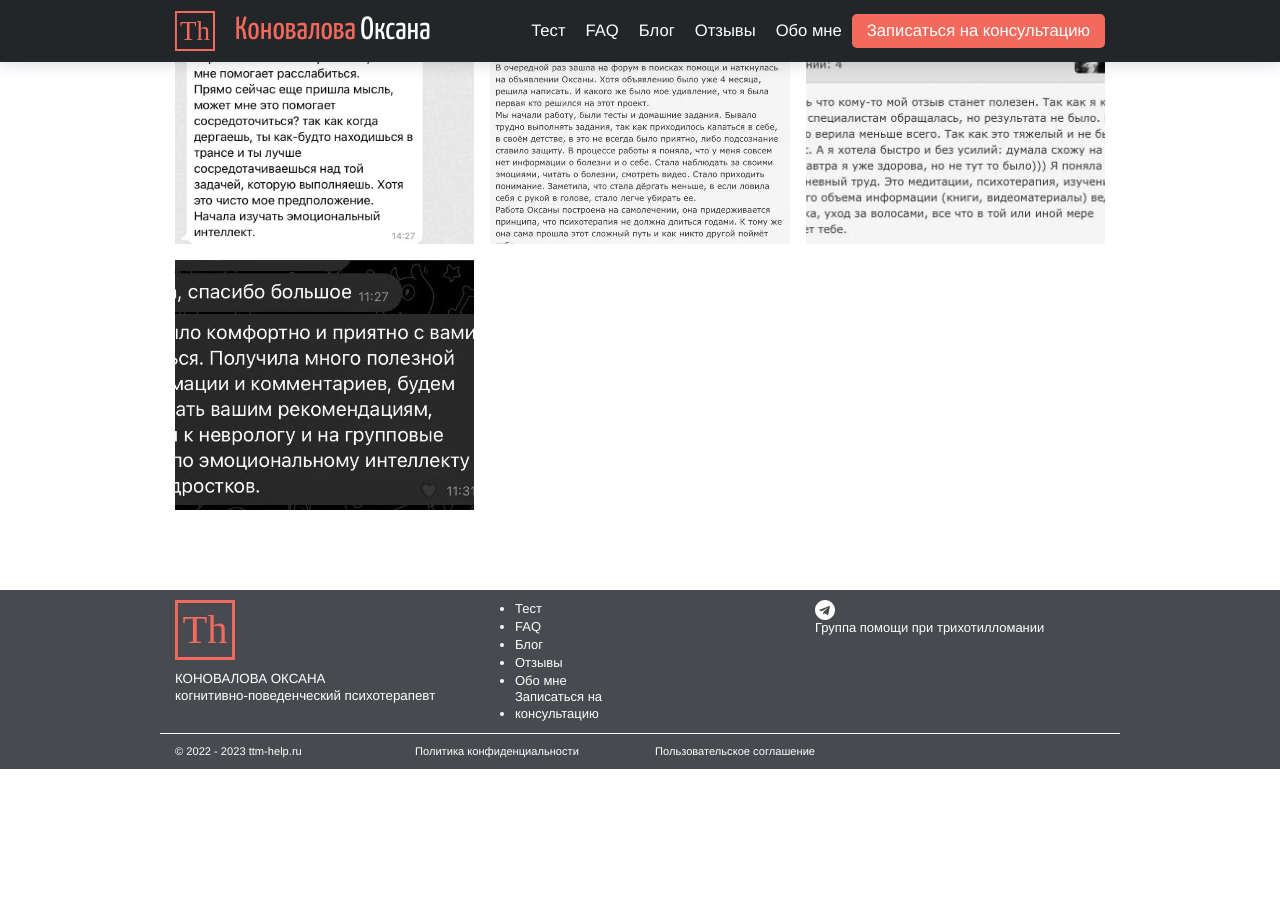
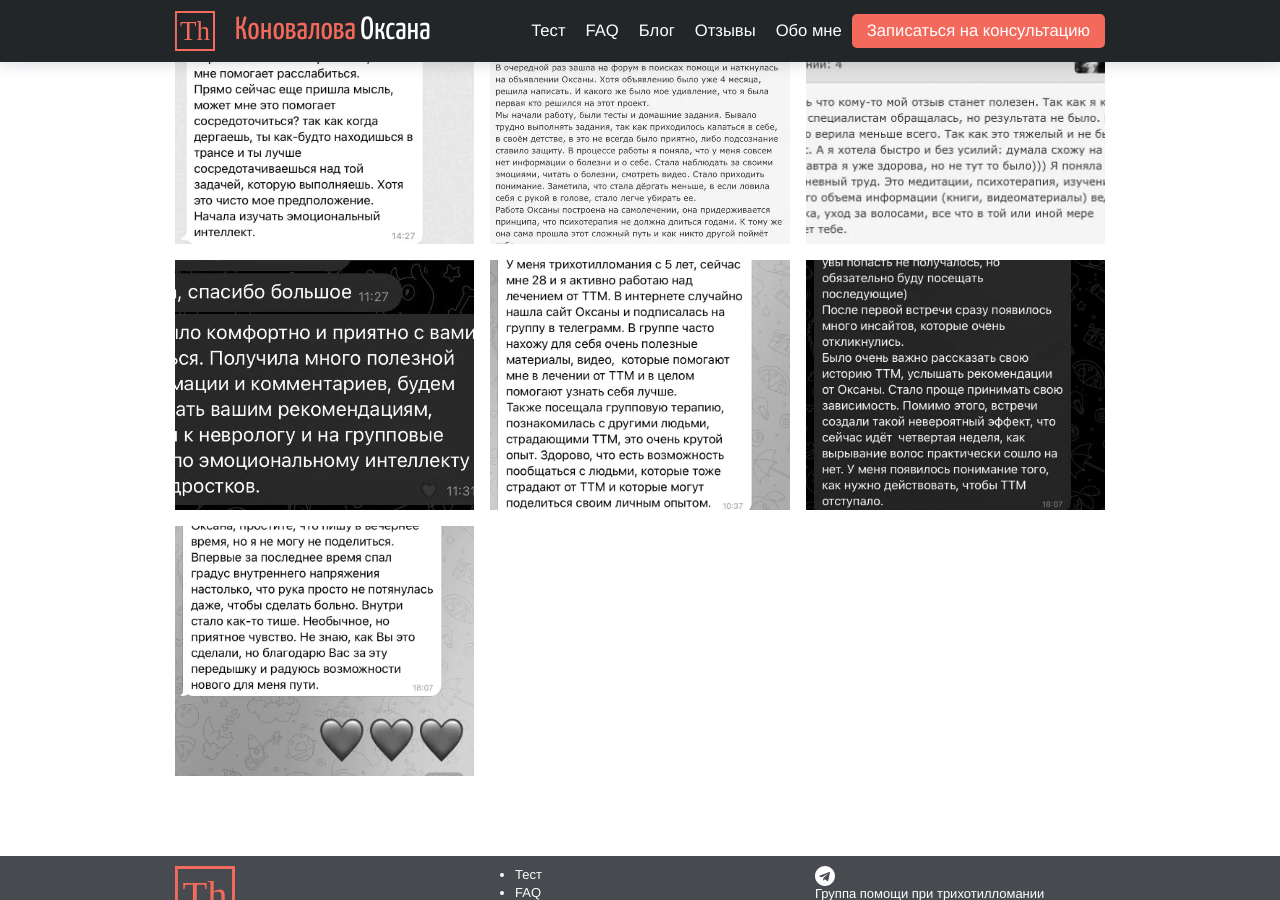
Before and after one commit to ttm-help/ttm-help.github.io, a Jekyll site: the page built from feedback.md, in a window 1280 px wide and 900 px high, scrolled down 458 px. Built offline with Jekyll 4.4.1, drawn with Linux system fonts in a browser that asks for light colours; before the commit the page ends 1227 px from its top, so only the background shows below that.

Commit message:
add more feedbacks

```diff
--- a/_data/feedback.yml
+++ b/_data/feedback.yml
@@ -24,6 +24,18 @@ image:
     height: 503
     width: 828
   - url: "/assets/images/feedbacks/7.webp"
-    alt: "Отзыв моей клиентки после успешной терапии трихотилломании"
+    alt: "Отзыв моего клиента после успешной терапии трихотилломании"
     height: 430
     width: 828
+  - url: "/assets/images/feedbacks/8.webp"
+    alt: "Отзыв клиента после групповой терапии"
+    height: 725
+    width: 828
+  - url: "/assets/images/feedbacks/9.webp"
+    alt: "Отзыв клиента после встречи группы поддержки"
+    height: 950
+    width: 828
+  - url: "/assets/images/feedbacks/10.webp"
+    alt: "Еще один отзыв клиента"
+    height: 763
+    width: 828
```
Also changed, not shown: assets/images/feedbacks/10.webp (added), assets/images/feedbacks/8.webp (added), assets/images/feedbacks/9.webp (added).
